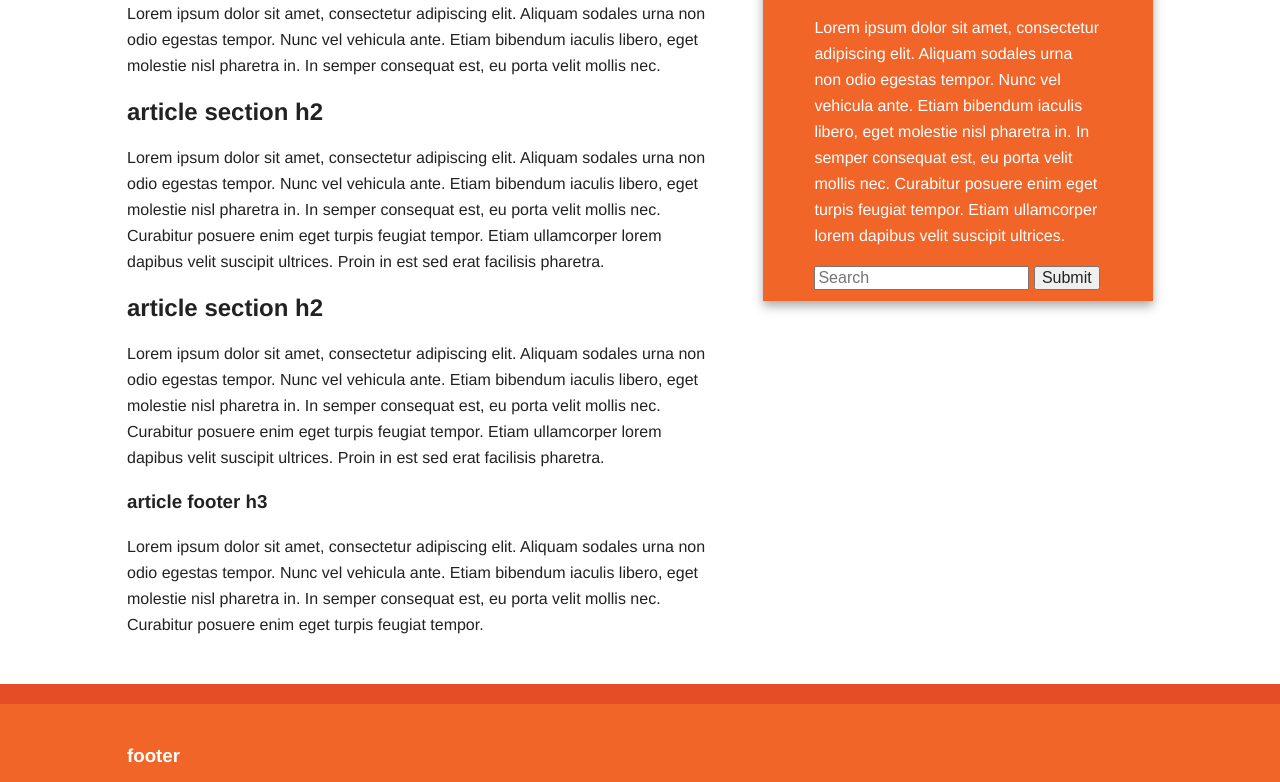
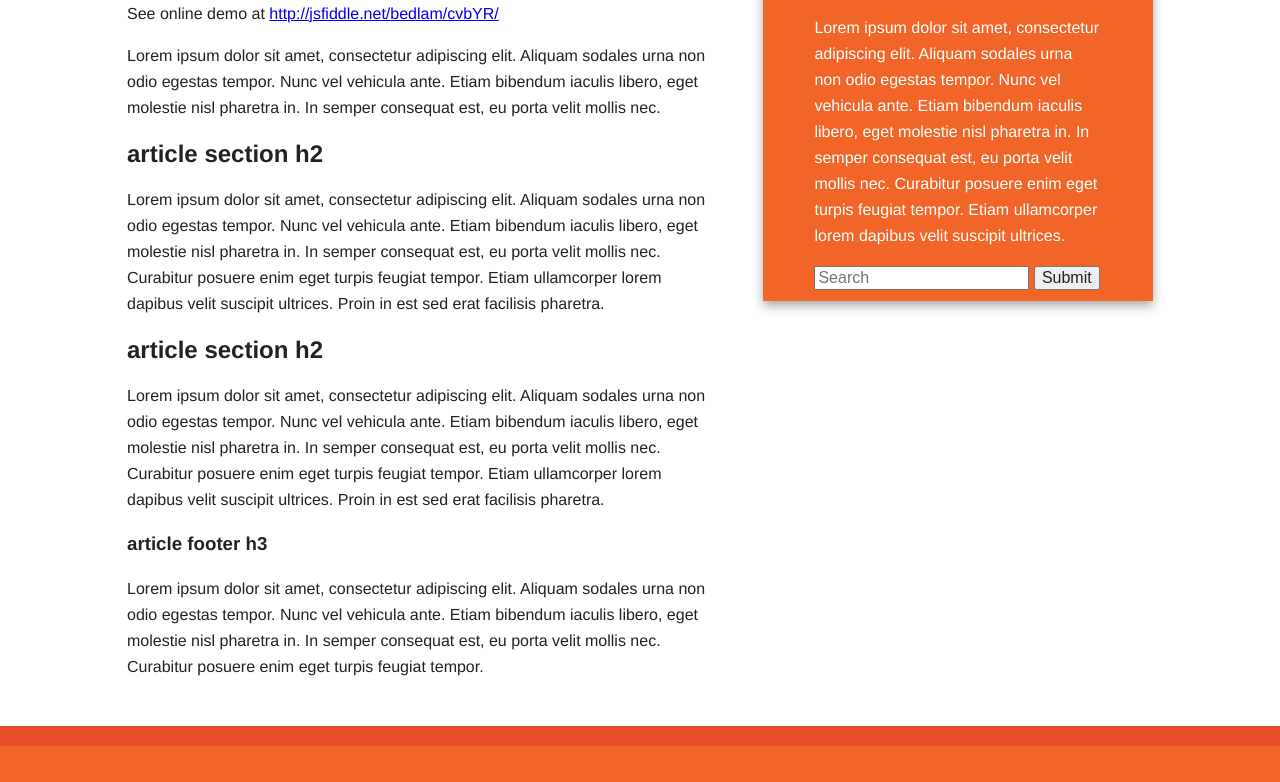
Before and after one commit to ctorgalson/Input-Value, a plain HTML site: page demo/index.html in a window 1280 px wide. Shown: the part 194-976 px from the top of the page. Drawn offline with nearby package versions, Linux system fonts and the light colour scheme.

Commit message:
Add link to online demo

```diff
--- a/demo/index.html
+++ b/demo/index.html
@@ -41,6 +41,7 @@
                 <article>
                     <header>
                         <h1>article header h1</h1>
+                        <p>See online demo at <a href="http://jsfiddle.net/bedlam/cvbYR/">http://jsfiddle.net/bedlam/cvbYR/</a></p>
                         <p>Lorem ipsum dolor sit amet, consectetur adipiscing elit. Aliquam sodales urna non odio egestas tempor. Nunc vel vehicula ante. Etiam bibendum iaculis libero, eget molestie nisl pharetra in. In semper consequat est, eu porta velit mollis nec.</p>
                     </header>
                     <section>
```
